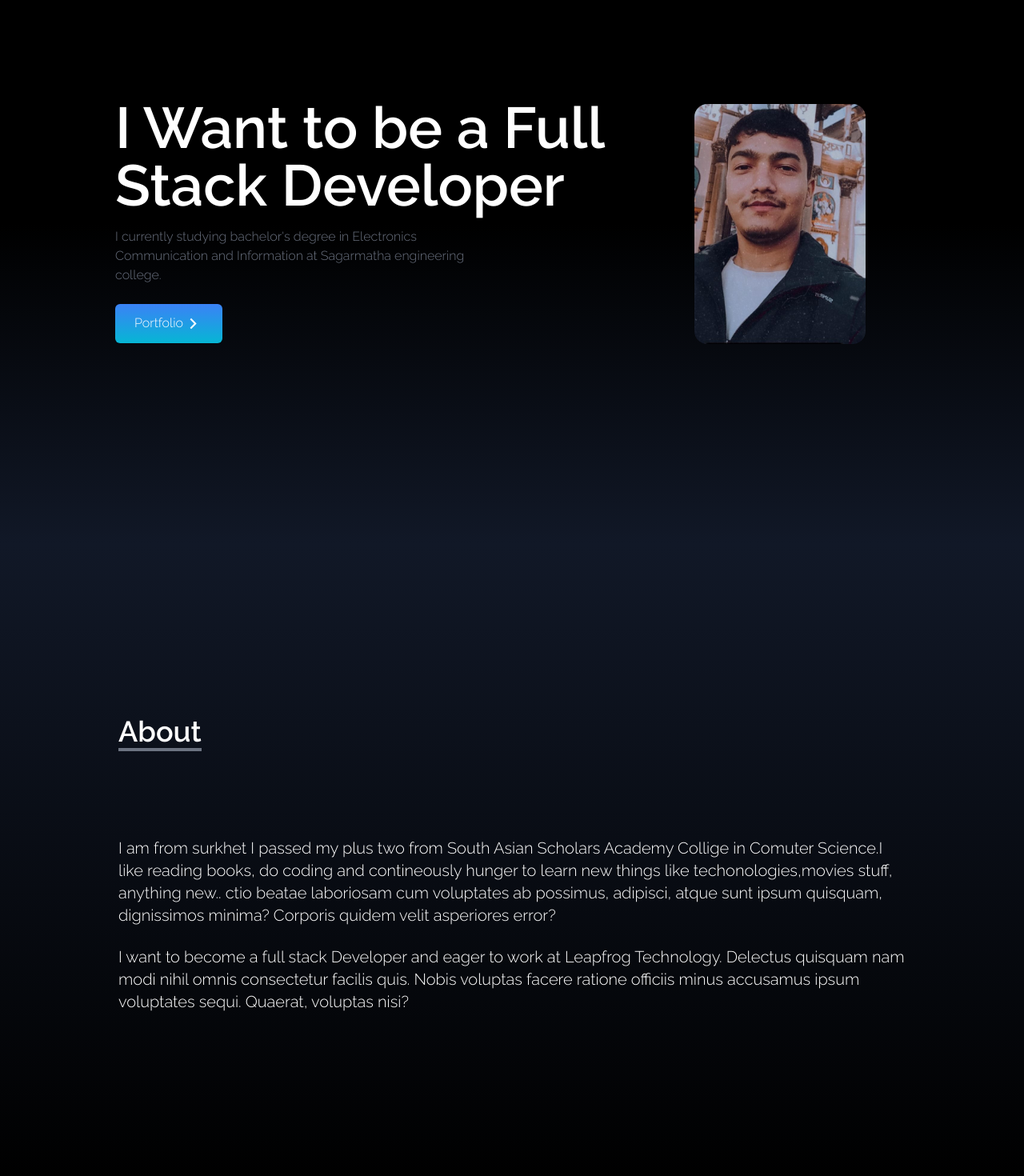
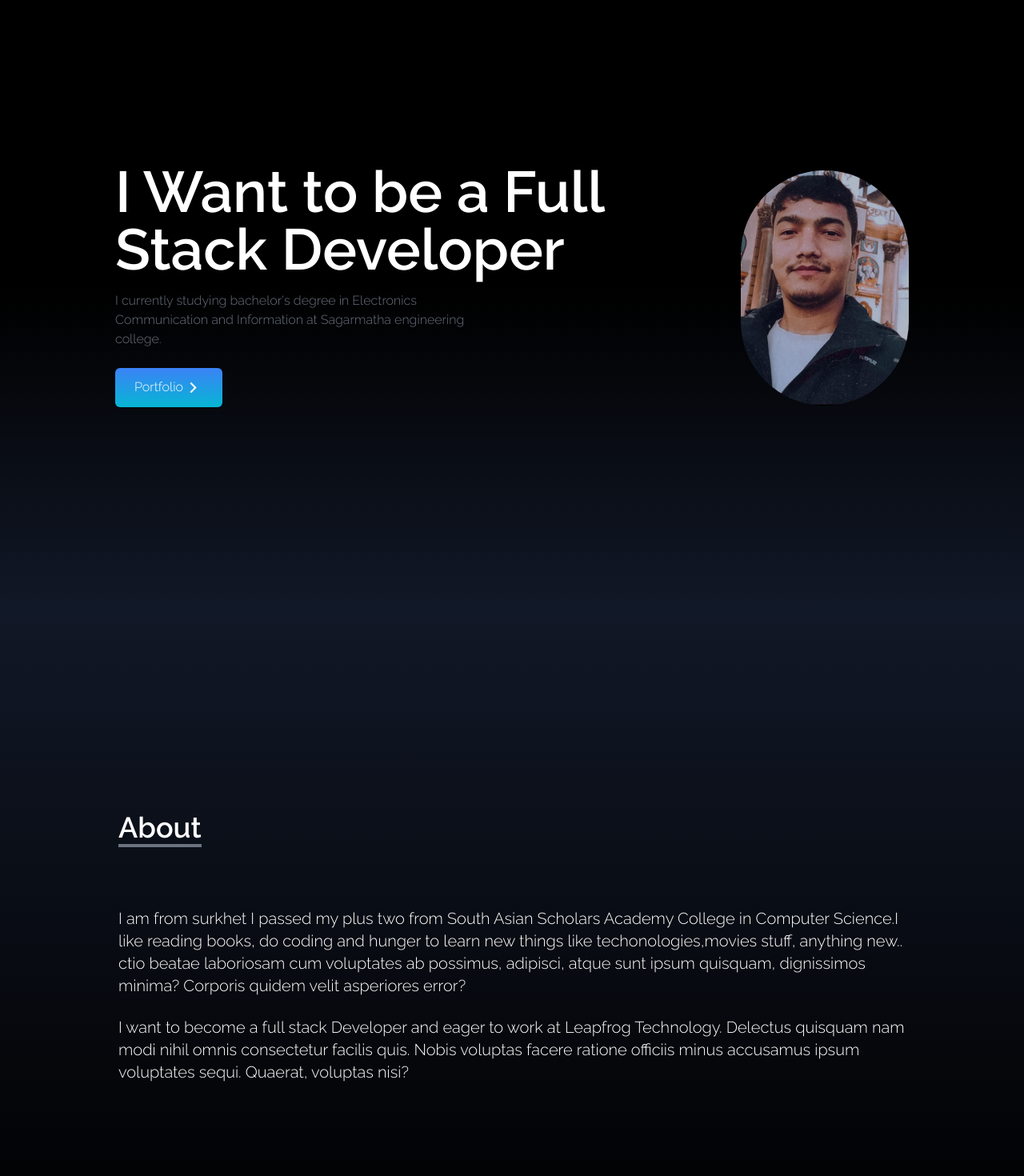
Before and after one commit to LokendraGC/yt-react-my-portfolio, a React (Create React App) app: page / in a window 1280 px wide. Shown: the part 120-1590 px from the top of the page at 80% size. Built offline with nearby package versions, Linux system fonts and the light colour scheme.

Commit message:
Again added

```diff
--- a/src/component/About.jsx
+++ b/src/component/About.jsx
@@ -2,18 +2,18 @@ import React from 'react'
 
 const About = () => {
     return (
-        <div name="about" className='w-full h-screen bg-gradient-to-t from-black
+        <div name="about" className='pt-12 w-full h-screen bg-gradient-to-t from-black
          to-gray-900
          text-white'>
             <div className='max-w-screen-lg p-5 mx-auto flex flex-col
              justify-center w-full h-full'>
-                <div className='pb-8'>
+                <div className=''>
                     <p className='text-4xl font-bold inline border-b-4
                      border-gray-500'>About</p>
                 </div>
 
                 <p className='text-xl mt-20'>
-                    I am from surkhet I passed my plus two from South Asian Scholars Academy Collige in Comuter Science.I like reading books, do coding and contineously hunger to learn new things like techonologies,movies stuff, anything new..  ctio beatae laboriosam cum voluptates ab possimus, adipisci, atque sunt ipsum quisquam, dignissimos minima? Corporis quidem velit asperiores error?
+                    I am from surkhet I passed my plus two from South Asian Scholars Academy College in Computer Science.I like reading books, do coding and  hunger to learn new things like techonologies,movies stuff, anything new..  ctio beatae laboriosam cum voluptates ab possimus, adipisci, atque sunt ipsum quisquam, dignissimos minima? Corporis quidem velit asperiores error?
                 </p>
                 <br />
                 <p className='text-xl'>
--- a/src/component/Home.jsx
+++ b/src/component/Home.jsx
@@ -15,7 +15,7 @@ const Home = () => {
     return (
         <div
         name="home"
-        className='h-screen w-full bg-gradient-to-b from-black via-black
+        className='h-screen  w-full bg-gradient-to-b from-black via-black
          to-gray-900
     '
     >
@@ -53,7 +53,7 @@ const Home = () => {
             <div>
                 <img src={MyImage}
                     alt="My portfolio"
-                    className='rounded-2xl mx-auto w-2/3  md:
+                    className='rounded-full  mx-auto w-80
                         '/>
             </div>
         </div>
--- a/src/component/Navbar.jsx
+++ b/src/component/Navbar.jsx
@@ -28,7 +28,7 @@ function Navbar() {
     ]
     return (
         <div className='flex justify-between items-center w-full
-    h-20 px-8 text-white bg-black fixed '>
+    h-20 px-8 text-white bg-black sticky top-0 '>
             <div>
                 <h1 className='text-4xl font-signature'>Lokendra</h1>
             </div>
--- a/src/component/Portfolio.jsx
+++ b/src/component/Portfolio.jsx
@@ -38,7 +38,7 @@ function Portfolio() {
 
 
     return (
-        <div name="portfolio" className='bg-gradient-to-b from-black to-gray-900 w-full h-screen'>
+        <div name="portfolio" className='bg-gradient-to-b from-black to-gray-900 w-full  h-screen'>
 
             <div className='max-w-screen-lg mx-auto p-4 flex flex-col
                justify-center w-full h-full text-white'>
```
